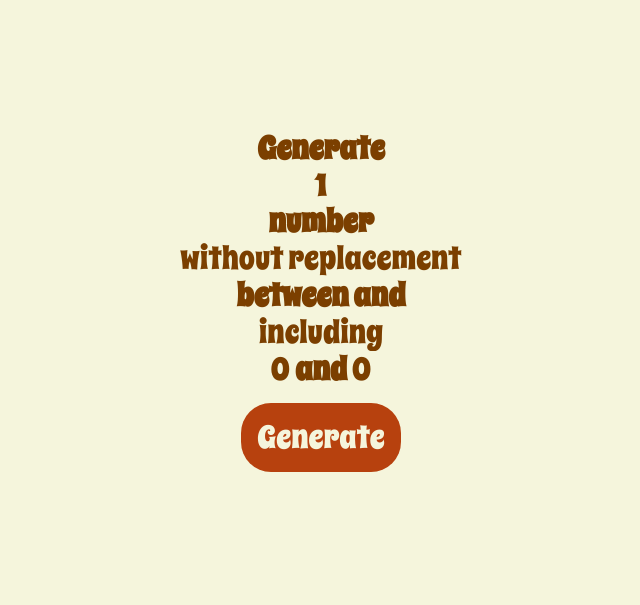
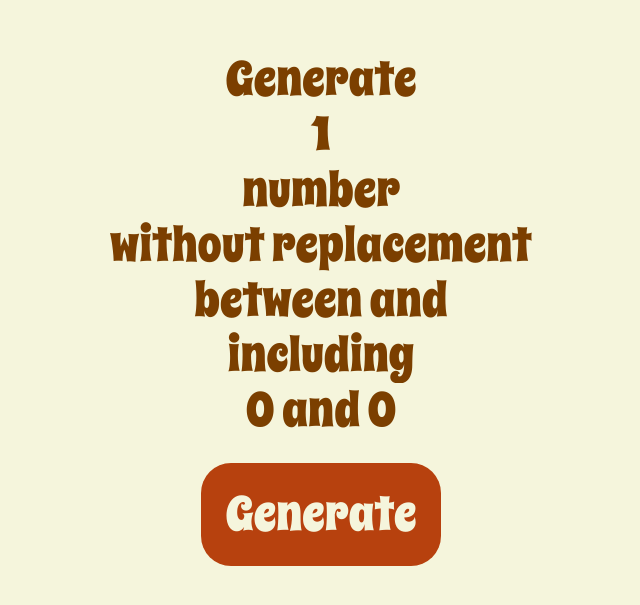
Before and after one commit to Mouzone/rng, a SvelteKit app: page / in a window 1280 px wide. Shown: the part 115-720 px from the top of the page, without its empty margins (319-959 px from the left). Built offline with nearby package versions, Linux system fonts and the light colour scheme.

Commit message:
Standardize and refacotr stylings

```diff
--- a/src/routes/+page.svelte
+++ b/src/routes/+page.svelte
@@ -17,7 +17,8 @@
 
 	let rangeSize = $derived(Math.max(0, effMax - effMin + 1));
 
-	let disabled = $derived.by(() => {
+	let disabled = $derived(
+		(() => {
 			if (effMax < effMin) {
 				return true;
 			}
@@ -31,7 +32,8 @@
 			}
 
 			return false;
-	});
+		})()
+	);
 
 	let results: number[] = $state([]);
 
@@ -86,6 +88,7 @@
 			<button onclick={() => dialogElement?.close()}> Return </button>
 		</div>
 	</dialog>
+
 	<div id="generator">
 		<p>
 			Generate
@@ -120,7 +123,6 @@
 			<input
 				inputmode="numeric"
 				id="left"
-				class="range-input"
 				bind:value={minInput}
 				oninput={(e) => (minInput = handleInput(e))}
 			/>
@@ -128,7 +130,6 @@
 			<input
 				inputmode="numeric"
 				id="right"
-				class="range-input"
 				bind:value={maxInput}
 				oninput={(e) => (maxInput = handleInput(e))}
 			/>
@@ -150,95 +151,126 @@
 		font-weight: 400;
 		font-style: normal;
 	}
+
 	#page {
+		--bg: #f5f5dc;
+		--text: #7b3f00;
+		--primary: #b7410e;
+		--secondary: #da9100;
+		--light-text: #f5f5dc;
+		--shadow: 0 4px 12px 0 rgba(0, 0, 0, 0.08),
+			0 6px 20px 0 rgba(0, 0, 0, 0.06);
+
 		height: 100dvh;
 		width: 100dvw;
 
 		font-family: "Spicy Rice", serif;
-		background-color: #f5f5dc;
-		color: #7b3f00;
-		font-weight: bolder;
-		font-size: 2em;
+		background-color: var(--bg);
+		color: var(--text);
+
+		font-size: 3em;
 
 		display: flex;
 		flex-direction: column;
 		justify-content: center;
 		align-items: center;
 	}
+
 	#generator {
 		display: flex;
 		flex-direction: column;
-		justify-content: center;
 		align-items: center;
 	}
 	p {
 		text-align: center;
 		margin-bottom: 0.5em;
 	}
+
 	input,
 	select {
+		padding: 0;
 		margin: 0;
-		padding: 0;
-
 		background-color: transparent;
-		color: #7b3f00;
-
 		text-align: center;
 		appearance: none;
 		border: none;
 		outline: none;
+
+		font-family: inherit;
+		font-size: inherit;
+		color: inherit;
 	}
+
 	#left {
 		text-align: right;
+		width: 40%;
 	}
+
 	#right {
 		text-align: left;
-	}
-	input.range-input {
 		width: 40%;
 	}
-	button,
-	button:disabled:hover {
-		background-color: #b7410e;
-		color: #f5f5dc;
+
+	button {
+		background-color: var(--primary);
+		color: var(--light-text);
 		border: none;
 		outline: none;
 		border-radius: 30px;
 		padding: 0.5em;
 	}
+
+	button:focus-visible,
+	input:focus-visible,
+	select:focus-visible {
+		outline: 3px solid var(--secondary);
+		outline-offset: 3px;
+	}
+
 	button:hover {
-		background-color: #da9100;
-		color: #7b3f00;
+		background-color: var(--secondary);
+		color: var(--text);
 	}
-	button:disabled {
+
+	button:disabled,
+	button:disabled:hover {
+		background-color: var(--primary);
+		color: var(--light-text);
 		opacity: 0.6;
 		cursor: not-allowed;
 	}
+
 	dialog {
-		font-size: 2em;
+		padding: 0.5em;
+		width: 70%;
 		border: none;
-		background-color: #f5f5dc;
-		color: #7b3f00;
-		box-shadow:
-			0 4px 12px 0 rgba(0, 0, 0, 0.08),
-			0 6px 20px 0 rgba(0, 0, 0, 0.06);
 		border-radius: 30px;
+		box-shadow: var(--shadow);
+		background-color: var(--bg);
+		color: var(--text);
 	}
+
+	dialog::backdrop {
+		background-color: rgba(0, 0, 0, 0.4);
+		backdrop-filter: blur(2px);
+	}
+
 	#dialog-contents {
 		display: flex;
 		flex-direction: column;
 		align-items: center;
 	}
-	#dialog-contents > button {
-		font-size: 0.5em;
-		border-radius: 30px;
-	}
+
 	#results-container {
 		width: 90%;
 		display: flex;
 		gap: 0.5em;
-		overflow: scroll;
+		overflow-x: auto;
 		align-items: center;
 		justify-content: center;
 	}
+
+	#dialog-contents > button {
+		font-size: 0.5em;
+	}
 </style>
```
Lines whose indentation alone changed are shown as unchanged.
